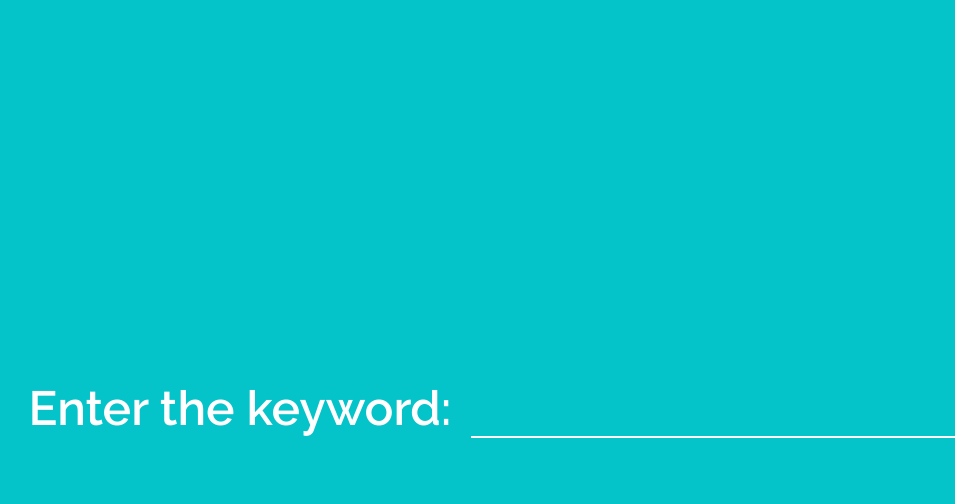
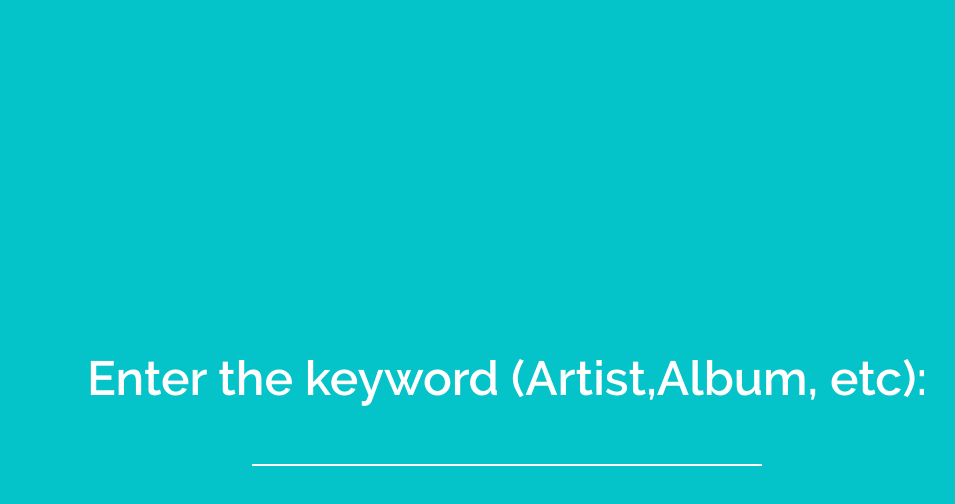
Before and after one commit to Resocram/GuessTheSong, a React app: page / in a window 1280 px wide. Both pictures are taken after a click on the button "Keyword". Shown: the whole page, without its empty margins (133-1088 px from the left). Built offline with nearby package versions, Linux system fonts and the light colour scheme.

Commit message:
Need to add keyword transition

```diff
--- a/src/components/home/home.css
+++ b/src/components/home/home.css
@@ -46,39 +46,3 @@ h2{
     border : none;
     border-radius: 0.15em;
 }
-
-.container-keyword{
-    height: 800px;
-
-    background-color: #04c3c9;
-    color : white;
-    display: flex;
-    align-items: center;
-    justify-content: center;
-
-
-}
-
-.keyword{
-    font-size : 3em;
-    align-items: center;
-    margin: 10px;
-}
-#keyword-search{
-
-    outline: 0;
-    background-color: #04c3c9;
-    color: white;
-    border-top: none;
-    border-left: none;
-    border-right:none;
-    border-color: white;
-}
-
-/* #keyword-label {
-    font-size: 1.75em;
-    display: flex;
-    color: white;
-    flex-direction: row;
-    justify-content: center;
-} */
--- a/src/components/home/home.js
+++ b/src/components/home/home.js
@@ -1,7 +1,7 @@
 import React from 'react';
 import ReactDOM from 'react-dom'
 import './home.css';
-import Keyword from '../keyword/keyword';
+import {Keyword} from '../keyword/keyword-transition';
 import Genre from '../genre/genre';
 
 
--- /dev/null
+++ b/src/components/keyword/keyword-transition.css
@@ -0,0 +1,31 @@
+.container-keyword{
+    height: 800px;
+
+    background-color: #04c3c9;
+    color : white;
+    display: flex;
+    align-items: center;
+    justify-content: center;
+    flex-direction: column;
+
+
+}
+
+.keyword{
+    font-size : 3em;
+    align-items: center;
+    margin-left: 10px;
+    margin-right: 10px;
+
+}
+#keyword-search{
+
+    outline: 0;
+    background-color: #04c3c9;
+    color: white;
+    border-top: none;
+    border-left: none;
+    border-right:none;
+    border-color: white;
+    width:40%
+}
--- a/src/components/keyword/keyword.js
+++ b/src/components/keyword/keyword-transition.js
@@ -1,5 +1,8 @@
 import React from 'react'
+import ReactDOM from 'react-dom'
+import './keyword-transition.css'
 
+let keyWord = "";
 class Keyword extends React.Component{
     handleKeyDown(e){
         if(e.key === 'Enter'){
@@ -12,7 +15,7 @@ class Keyword extends React.Component{
 
             <form className = "container-keyword">
 
-                <label for ="keyword" className = 'keyword' id = "keyword-label">Enter the keyword:</label>
+                <label for ="keyword" className = 'keyword' id = "keyword-label">Enter the keyword (Artist,Album, etc):</label>
                 <input type = "text"className = 'keyword' id = "keyword-search" name = "keyword" onKeyPress={this.handleKeyDown}></input>
 
             </form>
@@ -21,8 +24,9 @@ class Keyword extends React.Component{
 }
 
 function extractSearch(){
-    const search = document.getElementById('keyword-search').value;
-    //document.getElementById("TEST").innerHTML = search;
+    const searchLine = document.getElementById('keyword-search');
+    keyWord = searchLine.value;
+    document.getElementsByClassName("container-keyword")[0].style.display = "none";
 }
 
-export default Keyword;
+export {Keyword,keyWord};
```
Also changed, not shown: src/components/keyword/keyword-play.js (added), src/components/keyword/keyword.css (deleted).
